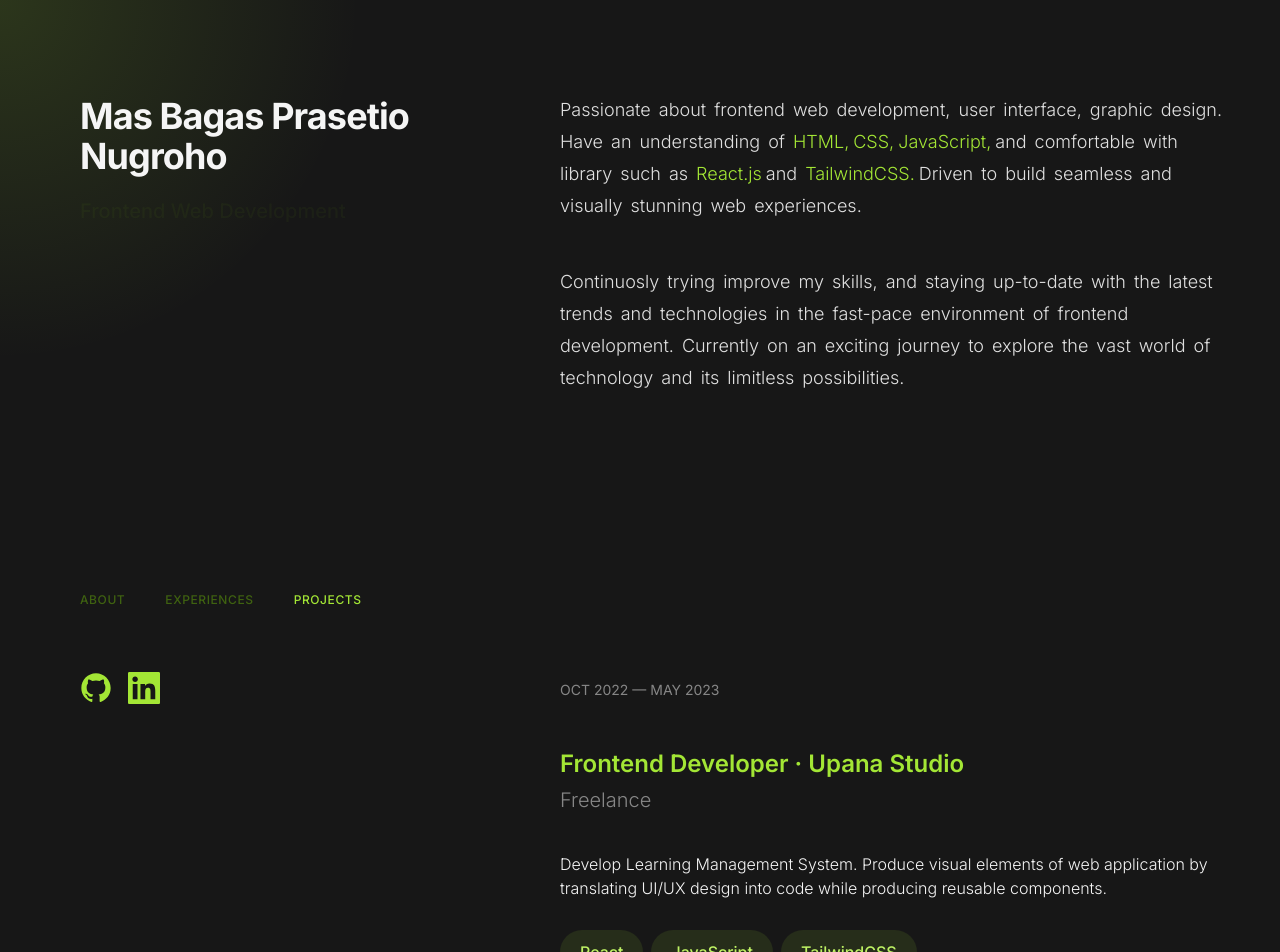
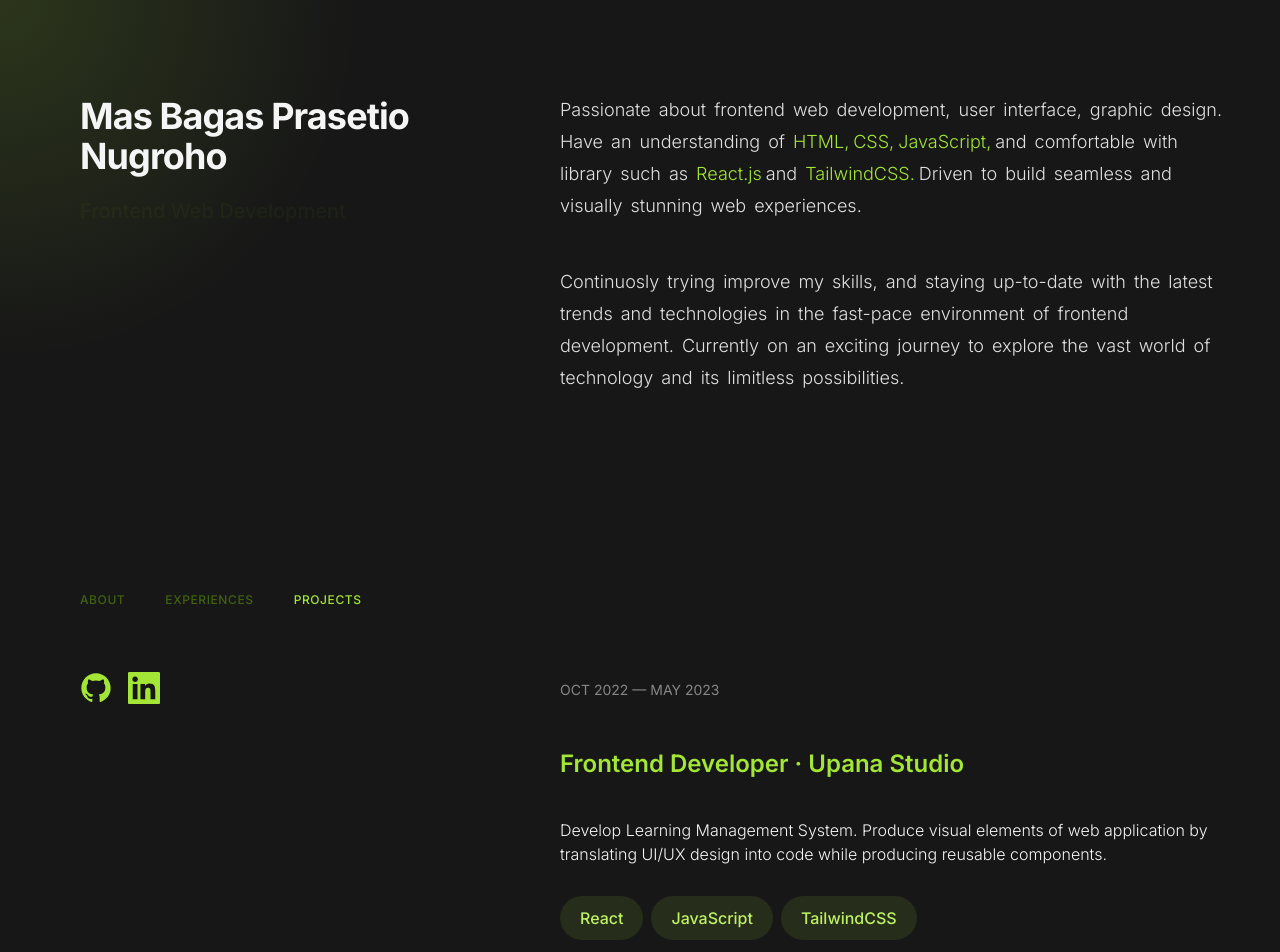
Before and after one commit to masbagaspn/web-portfolio, a React (Vite) app: page / in a window 1280 px wide. Shown: the top 952 px of the page. Built offline with nearby package versions, Linux system fonts and the light colour scheme.

Commit message:
fix: remove contract in experience

```diff
--- a/src/components/sections/Experiences.tsx
+++ b/src/components/sections/Experiences.tsx
@@ -36,11 +36,6 @@ const Experiences = () => {
                 <h3>
                   {exp.as} ·<span>{` ${exp.company}`}</span>
                 </h3>
-                {exp?.contract !== null && (
-                  <span className="text-neutral-100/50 sm:text-xl font-light">
-                    {exp.contract}
-                  </span>
-                )}
                 <p className="mt-8 font-light text-sm text-neutral-100 lg:text-base">
                   {exp.description}
                 </p>
--- a/src/data/experience.json
+++ b/src/data/experience.json
@@ -2,7 +2,6 @@
   {
     "id": 1,
     "as": "Frontend Developer",
-    "contract": "Freelance",
     "date": {
       "joinedDate": "Oct 2022",
       "endDate": "May 2023"
```
